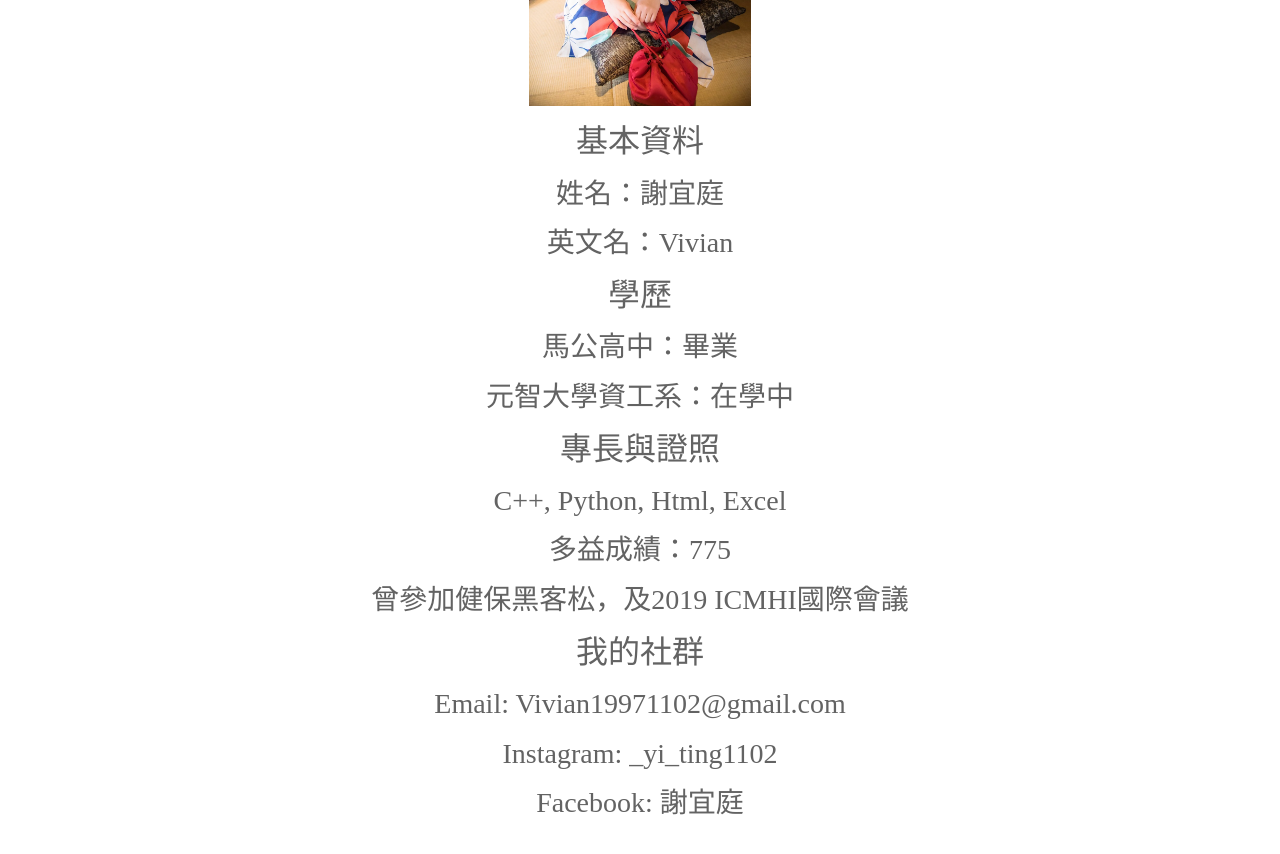
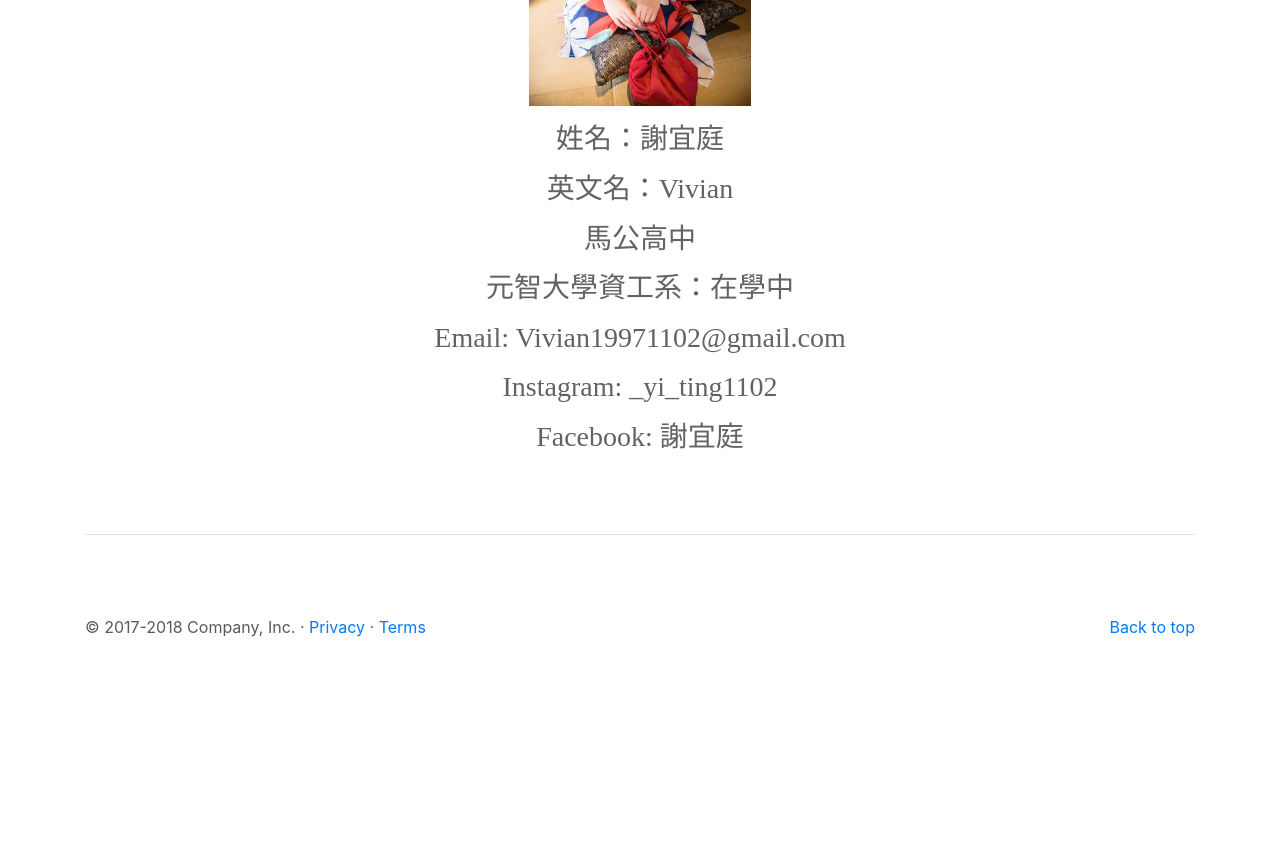
Before and after one commit to dianne1102/web, a plain HTML site: page aboutme.html in a window 1280 px wide. Shown: the part 500-1354 px from the top of the page. After the commit the page ends 1203 px from the top, so only its background shows below. Drawn offline with nearby package versions, Linux system fonts and the light colour scheme.

Commit message:
add commit1

```diff
--- a/aboutme.html
+++ b/aboutme.html
@@ -67,17 +67,11 @@
           <!--<img src="blie.jpeg" height=20% width=100%>-->
           <p align="center"><img src="AboutMe/S__11321379.jpg" width=20%></p>
 
-          <h2><p align="center"><font face="微軟正黑體" color="#636363">基本資料</font></p>
+
           <h3><p align="center"><font face="微軟正黑體" color="#636363">姓名：謝宜庭</font></p>
           <h3><p align="center"><font face="微軟正黑體" color="#636363">英文名：Vivian</font></p>
-          <h2><p align="center"><font face="微軟正黑體" color="#636363">學歷</font></p>
-          <h3><p align="center"><font face="微軟正黑體" color="#636363">馬公高中：畢業</font></p>
+          <h3><p align="center"><font face="微軟正黑體" color="#636363">馬公高中</font></p>
           <h3><p align="center"><font face="微軟正黑體" color="#636363">元智大學資工系：在學中</font></p>
-          <h2><p align="center"><font face="微軟正黑體" color="#636363">專長與證照</font></p>
-          <h3><p align="center"><font face="微軟正黑體" color="#636363">C++, Python, Html, Excel</font></p>
-          <h3><p align="center"><font face="微軟正黑體" color="#636363">多益成績：775</font></p>
-          <h3><p align="center"><font face="微軟正黑體" color="#636363">曾參加健保黑客松，及2019 ICMHI國際會議</font></p>
-          <h2><p align="center"><font face="微軟正黑體" color="#636363">我的社群</font></p>
           <h3><p align="center"><font face="微軟正黑體" color="#636363">Email: Vivian19971102@gmail.com</font></p>
           <h3><p align="center"><font face="微軟正黑體" color="#636363">Instagram: _yi_ting1102</font></p>
           <h3><p align="center"><font face="微軟正黑體" color="#636363">Facebook: 謝宜庭</font></p>
```
Also changed, not shown: 1 other file.
